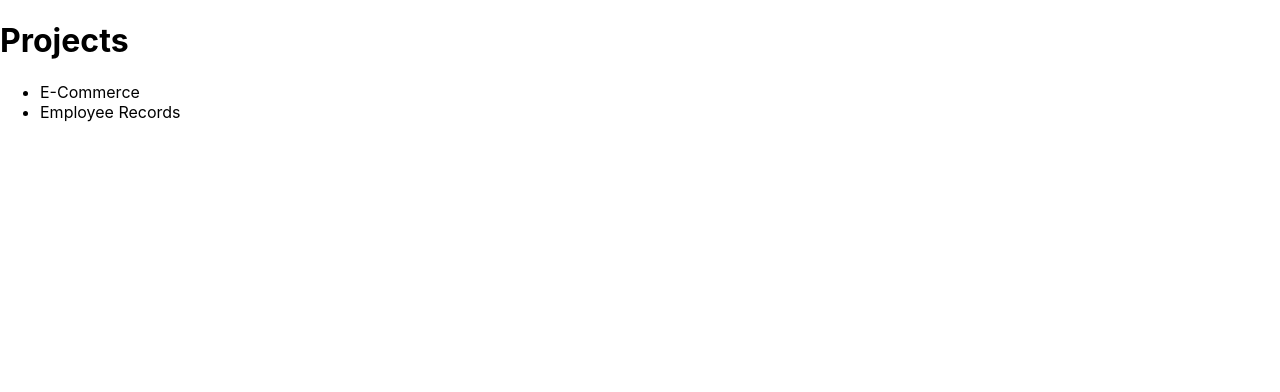
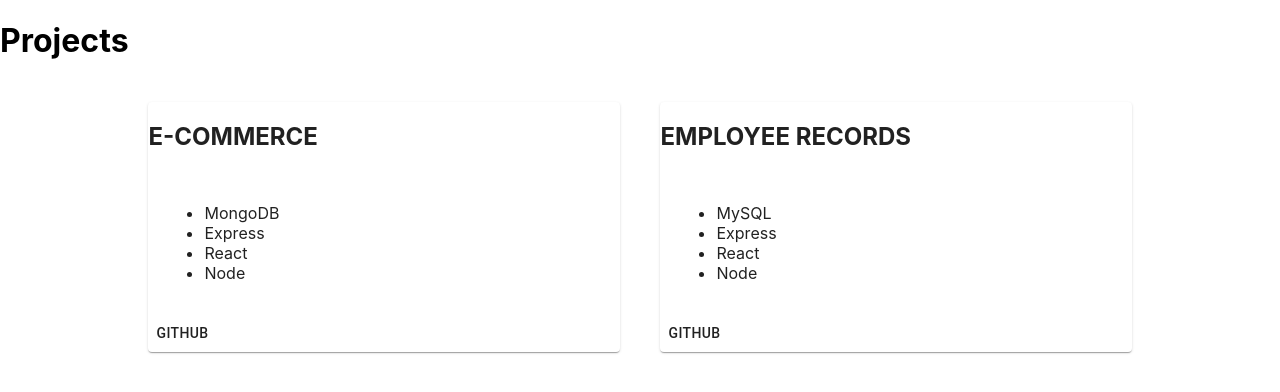
Before and after one commit to philip993/next-portfolio, a Next.js app: page /projects in a window 1280 px wide. Shown: the top 392 px of the page. Built offline with nearby package versions, Linux system fonts and the light colour scheme.

Commit message:
2.12. Projects page - work in progress

```diff
--- a/pages/projects.js
+++ b/pages/projects.js
@@ -1,15 +1,59 @@
 import Layout from '../components/Layout/Layout';
+import styles from '../styles/projects.module.scss';
+import {
+  Card,
+  CardHeader,
+  CardContent,
+  CardActionArea,
+  Button,
+} from '@material-ui/core';
 
 const Projects = () => (
-  <Layout>
-    <div>
+  <div className={styles.projects}>
+    <Layout />
+    <header className={styles.header}>
       <h1>Projects</h1>
-      <ul>
-        <li>E-Commerce</li>
-        <li>Employee Records</li>
-      </ul>
-    </div>
-  </Layout>
+    </header>
+    <body className={styles.body}>
+      <section className={styles.sectionOne}>
+        <Card>
+          <h2>E-COMMERCE</h2>
+          <CardContent>
+            <ul>
+              <li>MongoDB</li>
+              <li>Express</li>
+              <li>React</li>
+              <li>Node</li>
+            </ul>
+          </CardContent>
+          <CardActionArea>
+            <Button>
+              <a href="https://github.com/philip993/e-com">GitHub</a>
+            </Button>
+          </CardActionArea>
+        </Card>
+      </section>
+
+      <section className={styles.sectionTwo}>
+        <Card>
+          <h2>EMPLOYEE RECORDS</h2>
+          <CardContent>
+            <ul>
+              <li>MySQL</li>
+              <li>Express</li>
+              <li>React</li>
+              <li>Node</li>
+            </ul>
+          </CardContent>
+          <CardActionArea>
+            <Button>
+              <a href="https://github.com/philip993/employee-rec">GitHub</a>
+            </Button>
+          </CardActionArea>
+        </Card>
+      </section>
+    </body>
+  </div>
 );
 
 export default Projects;
--- /dev/null
+++ b/styles/projects.module.scss
@@ -0,0 +1,28 @@
+.project {
+}
+
+.body {
+  width: 80%;
+  margin: auto;
+  .sectionOne,
+  .sectionTwo {
+    width: 50%;
+    padding: 2%;
+    display: inline-block;
+    margin: auto;
+  }
+}
+
+@media all and (max-width: 770px) {
+}
+
+@media all and (max-width: 520px) {
+  .body {
+    width: 90%;
+
+    .sectionOne,
+    .sectionTwo {
+      width: 100%;
+    }
+  }
+}
```
